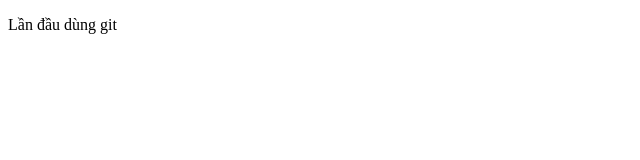
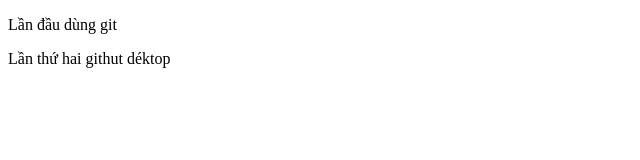
Before and after one commit to student1060632fpt/git_cybersoft, a plain HTML site: page index.html in a window 1280 px wide. Shown: the whole page, without its empty margins (0-640 px from the left). Drawn offline with Linux system fonts and the light colour scheme.

Commit message:
commit lần hai

```diff
--- a/index.html
+++ b/index.html
@@ -6,5 +6,6 @@
 </head>
 <body>
 	<p>Lần đầu dùng git</p>
+	<p>Lần thứ hai githut déktop</p>
 </body>
 </html>
```
